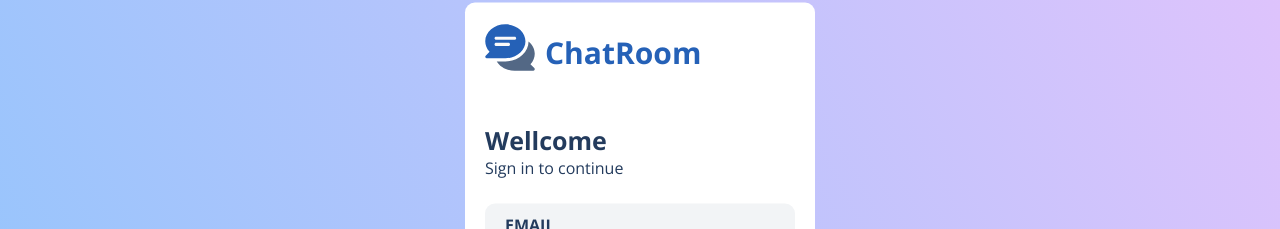
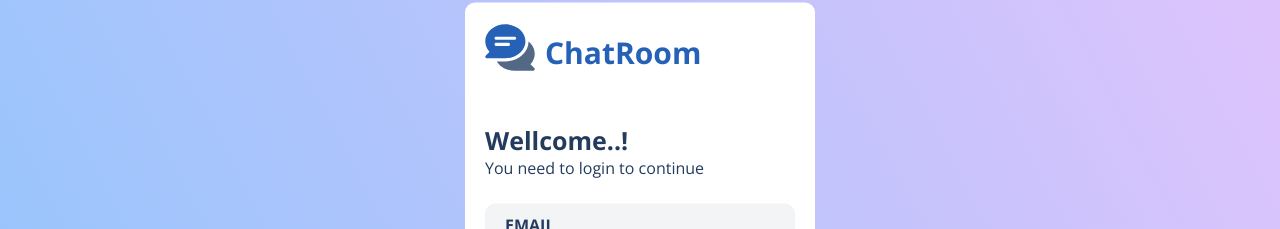
Before and after one commit to pvthang1609/project-chat, a React (Create React App) app: page / in a window 1280 px wide. Shown: the part 96-325 px from the top of the page. Built offline with nearby package versions, Linux system fonts and the light colour scheme; no server answers.

Commit message:
add logic signIn email

```diff
--- a/src/components/SignIn/index.jsx
+++ b/src/components/SignIn/index.jsx
@@ -2,6 +2,7 @@ import { FastField, Form, Formik } from "formik";
 import React, { useContext } from "react";
 import { FirebaseContext } from "../Context";
 import * as Yup from "yup";
+import { useAuthState } from "react-firebase-hooks/auth";
 
 import "./signin.scss";
 
@@ -34,8 +35,12 @@ export default function SignIn() {
   };
 
   const handleSubmit = (value) => {
+
     console.log("isRun");
     console.log(value);
+    auth
+      .signInWithEmailAndPassword(value.userName, value.password)
+      .catch((error) => alert(error.message));
   };
 
   //Yup validation
@@ -56,8 +61,8 @@ export default function SignIn() {
         <p className="signIn__logo--text">ChatRoom</p>
       </div>
       <div className="signIn__heading">
-        <p>Wellcome</p>
-        <p>Sign in to continue</p>
+        <p>Wellcome..!</p>
+        <p>You need to login to continue</p>
       </div>
       <Formik
         initialValues={initValue}
```
